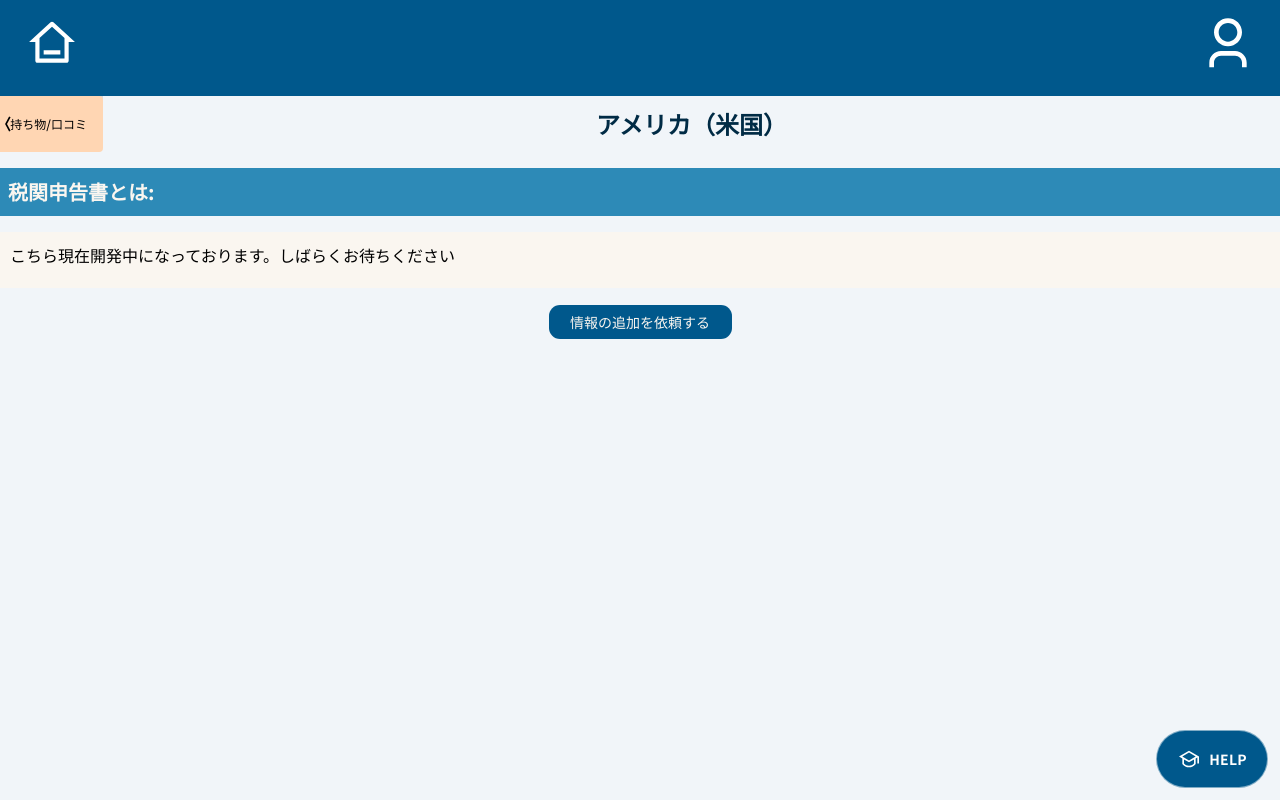
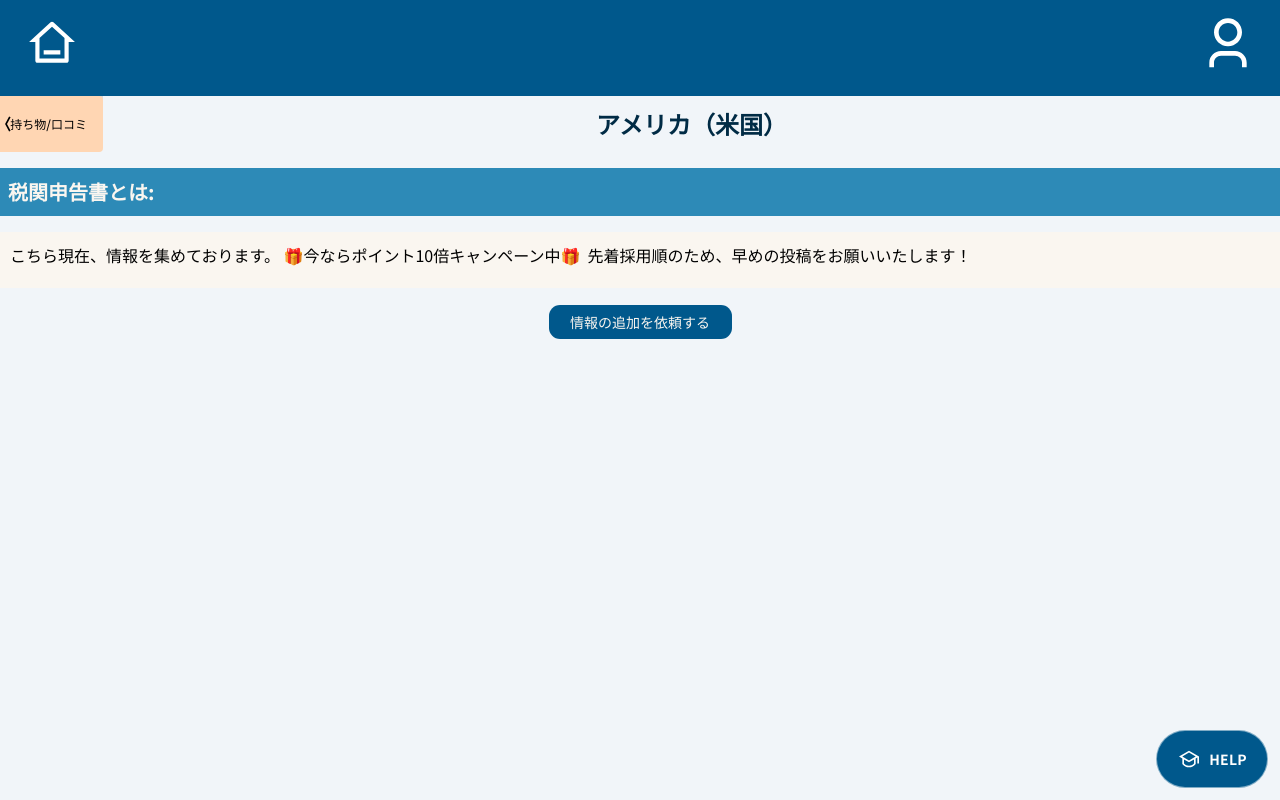
Before and after one commit to Triton-Swallows/Triton-Swallows-App, a React (Vite) app in the folder fe/: page /usa/packing-list/tax in a window 1280 px wide. Built offline with nearby package versions, Linux system fonts and the light colour scheme; no server answers.

Commit message:
change: 開発者中ページの文言の変更

```diff
--- a/fe/src/components/pages/PassportPage.tsx
+++ b/fe/src/components/pages/PassportPage.tsx
@@ -16,7 +16,7 @@ export const PassportPage = () => {
       <section>
         <TitleFrame title="パスポートとは:" date="" superivisor="" />
         <SummaryFrameDetail
-          contents="こちら現在開発中になっております。しばらくお待ちください"
+          contents="こちら現在、情報を集めております。 🎁今ならポイント10倍キャンペーン中🎁  先着採用順のため、早めの投稿をお願いいたします！"
           notes=""
         />
       </section>
--- a/fe/src/components/pages/TaxPage.tsx
+++ b/fe/src/components/pages/TaxPage.tsx
@@ -16,7 +16,7 @@ export const TaxPage = () => {
       <section>
         <TitleFrame title="税関申告書とは:" date="" superivisor="" />
         <SummaryFrameDetail
-          contents="こちら現在開発中になっております。しばらくお待ちください"
+          contents="こちら現在、情報を集めております。 🎁今ならポイント10倍キャンペーン中🎁  先着採用順のため、早めの投稿をお願いいたします！"
           notes=""
         />
       </section>
--- a/fe/src/components/pages/TicketPage.tsx
+++ b/fe/src/components/pages/TicketPage.tsx
@@ -16,7 +16,7 @@ export const TicketPage = () => {
       <section>
         <TitleFrame title="航空券とは:" date="" superivisor="" />
         <SummaryFrameDetail
-          contents="こちら現在開発中になっております。しばらくお待ちください"
+          contents="こちら現在、情報を集めております。 🎁今ならポイント10倍キャンペーン中🎁  先着採用順のため、早めの投稿をお願いいたします！"
           notes=""
         />
       </section>
```
